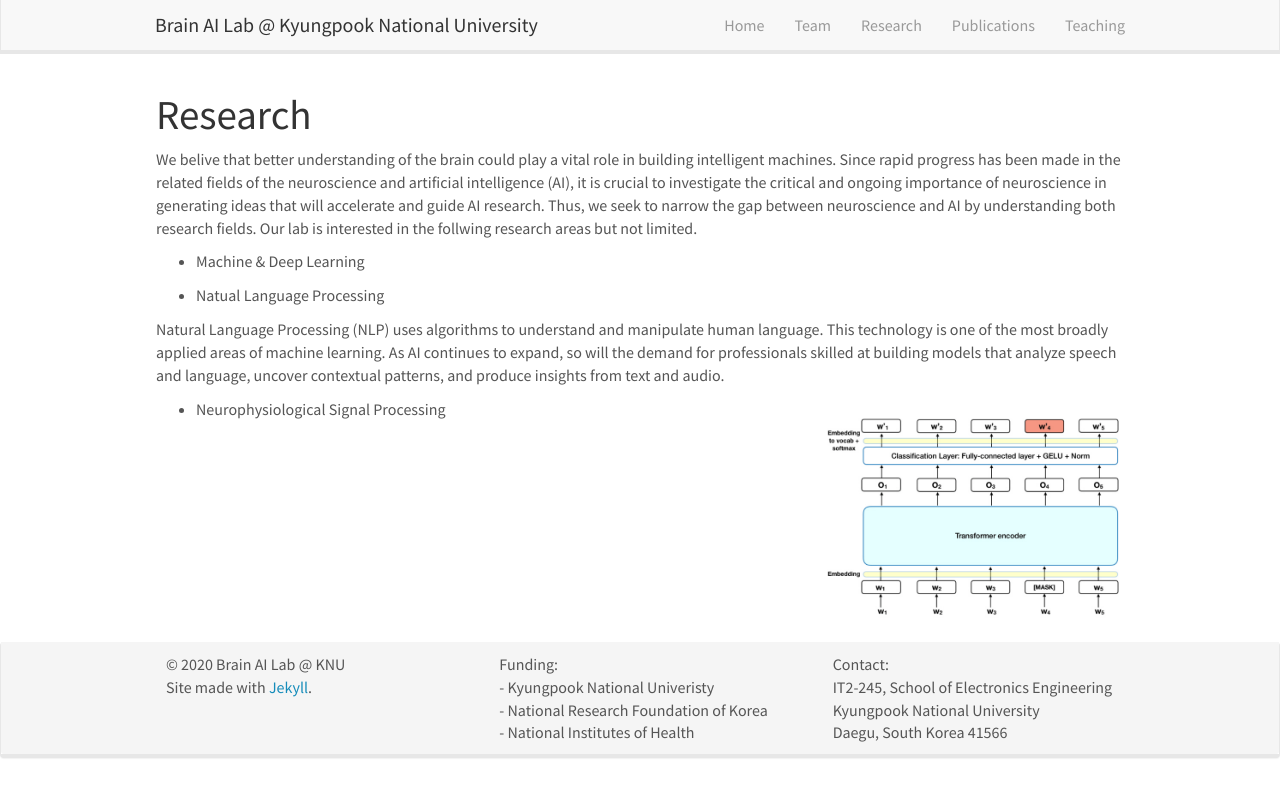
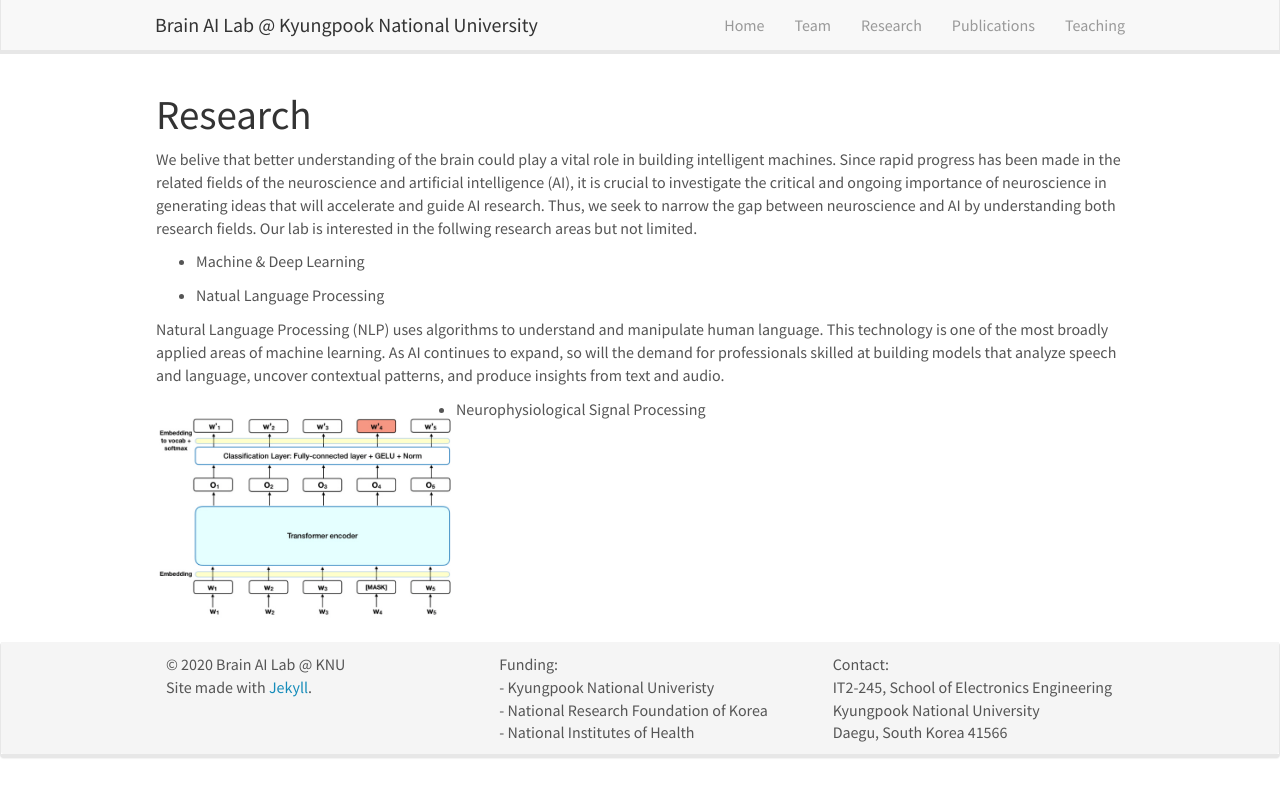
Before and after one commit to KNU-BrainAI/knu-brainai.github.io, a Jekyll site: the page built from _pages/research.md, in a window 1280 px wide. Shown: the top 797 px of the page. Built offline with Jekyll 4.4.1, drawn with Linux system fonts in a browser that asks for light colours; nearby versions of some CDN libraries.

Commit message:
Update research.md

```diff
--- a/_pages/research.md
+++ b/_pages/research.md
@@ -17,6 +17,6 @@ fields of the neuroscience and artificial intelligence (AI), it is crucial to in
 
 Natural Language Processing (NLP) uses algorithms to understand and manipulate human language. This technology is one of the most broadly applied areas of machine learning. As AI continues to expand, so will the demand for professionals skilled at building models that analyze speech and language, uncover contextual patterns, and produce insights from text and audio.
 
-![]({{ site.url }}{{ site.baseurl }}/images/bert.jpg){: style="width: 300px; float: right; border: 10px"}
+![]({{ site.url }}{{ site.baseurl }}/images/bert.jpg){: style="width: 300px; float: left; border: 10px"}
 
 - Neurophysiological Signal Processing
```
